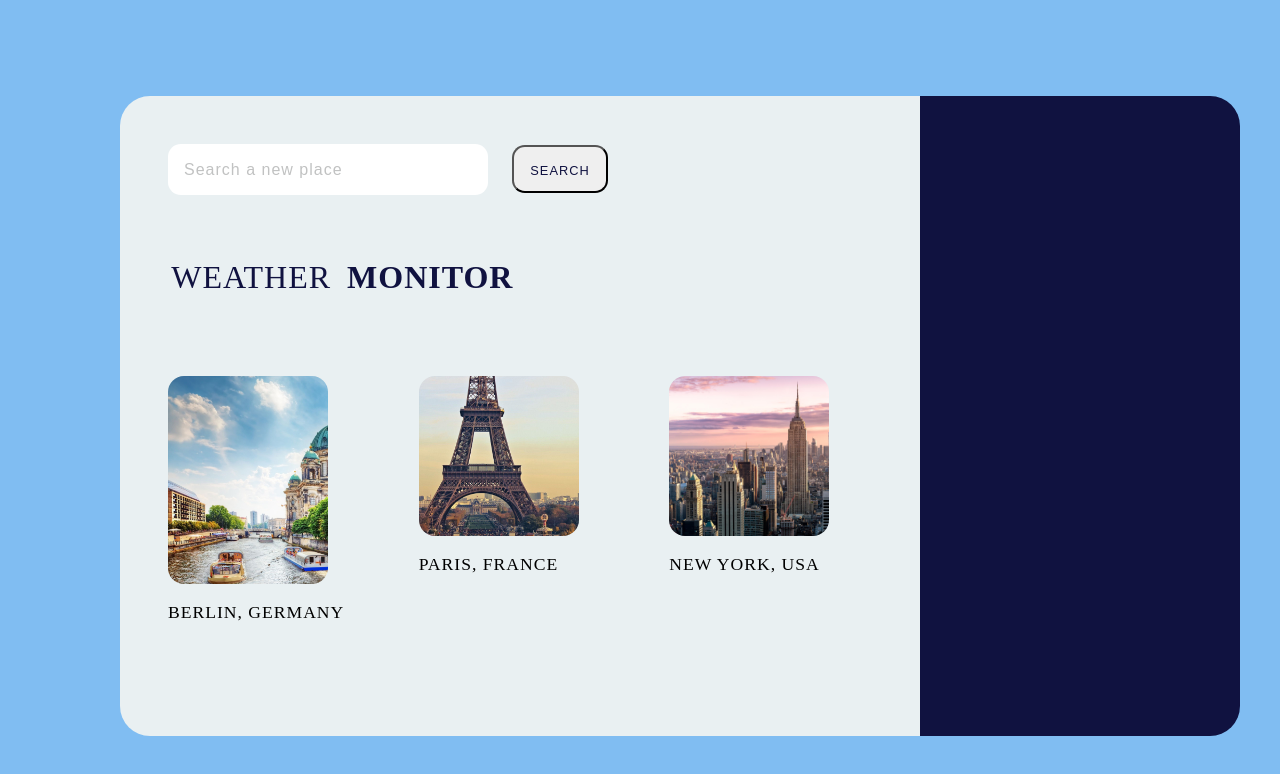
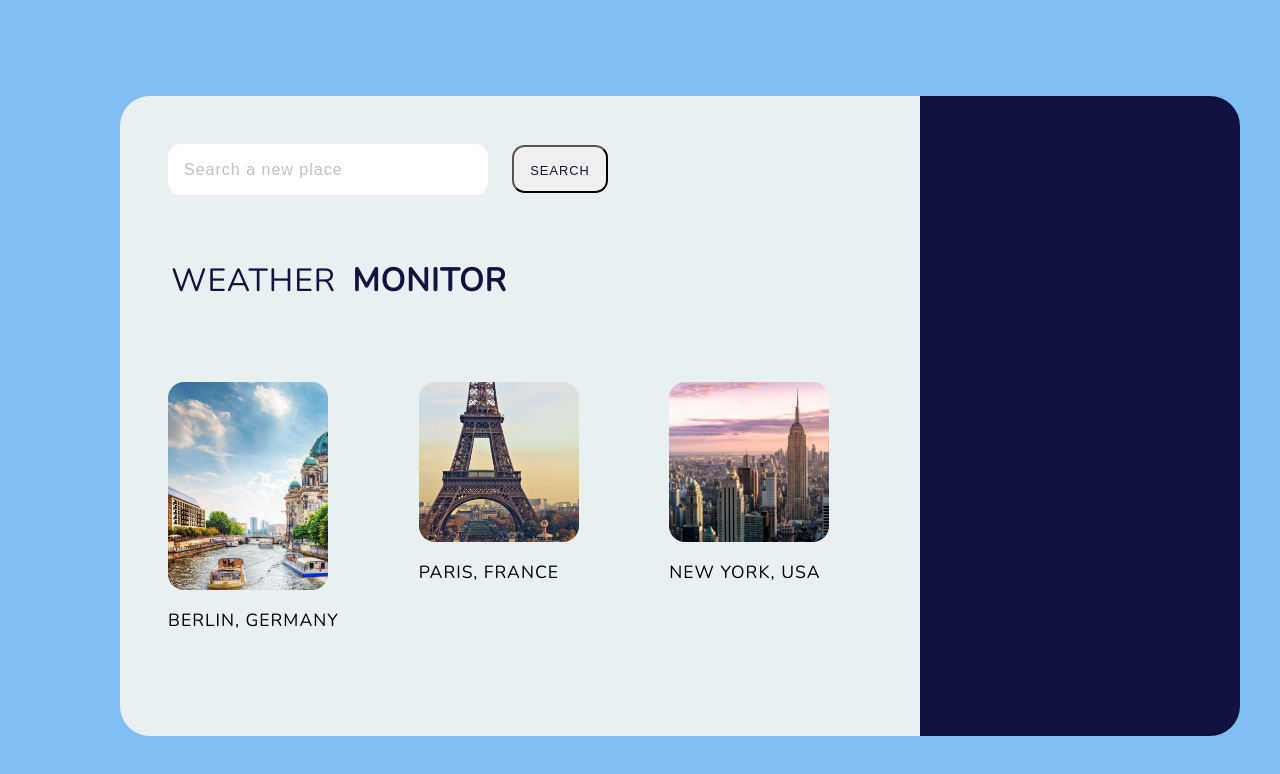
Before and after one commit to placiderapson/weather-monitor-with-next, a Next.js app: page / in a window 1280 px wide. Shown: the top 774 px of the page. Built offline with nearby package versions, Linux system fonts and the light colour scheme; a web font is replaced by a local one.

Commit message:
Use Nunito font

```diff
--- a/styles/Homepage.scss
+++ b/styles/Homepage.scss
@@ -1,3 +1,6 @@
+@import './_fonts';
+
 body {
     background: #80BDF2;
+    font-family: nunito;
 }
```
